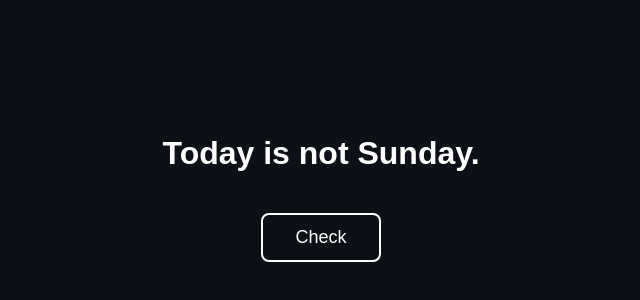
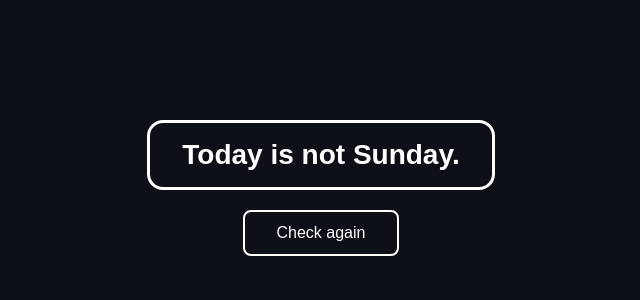
Before and after one commit to classysandman/sundaymorning, a plain HTML site: page index.html in a window 1280 px wide. Shown: the part 212-512 px from the top of the page, without its empty margins (319-959 px from the left). Drawn offline with Linux system fonts and the light colour scheme.

Commit message:
Update index.html

```diff
--- a/index.html
+++ b/index.html
@@ -18,10 +18,20 @@
         text-align: center;
       }
 
+      .result-box {
+        display: inline-block;
+        padding: 16px 32px;
+        font-size: 28px;
+        font-weight: bold;
+        border: 3px solid white;
+        border-radius: 16px;
+      }
+
       button {
-        margin-top: 20px;
+        display: block;
+        margin: 20px auto 0;
         padding: 12px 32px;
-        font-size: 18px;
+        font-size: 16px;
         background: transparent;
         color: white;
         border: 2px solid white;
@@ -37,8 +47,8 @@
   </head>
   <body>
     <div class="container">
-      <h1 id="result"></h1>
-      <button onclick="check()">Check</button>
+      <div class="result-box" id="result"></div>
+      <button onclick="check()">Check again</button>
     </div>
     <script>
       function check() {
```
